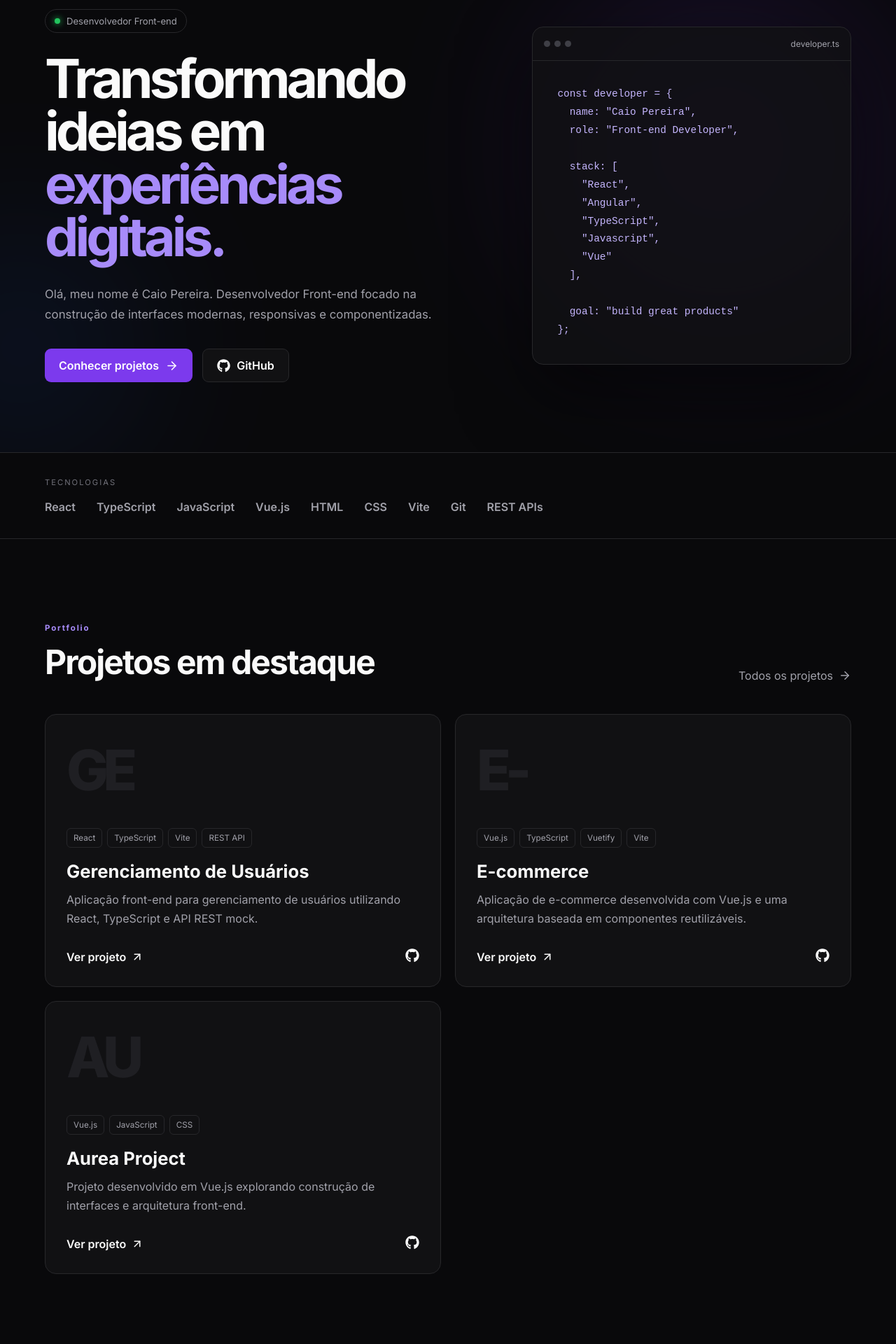
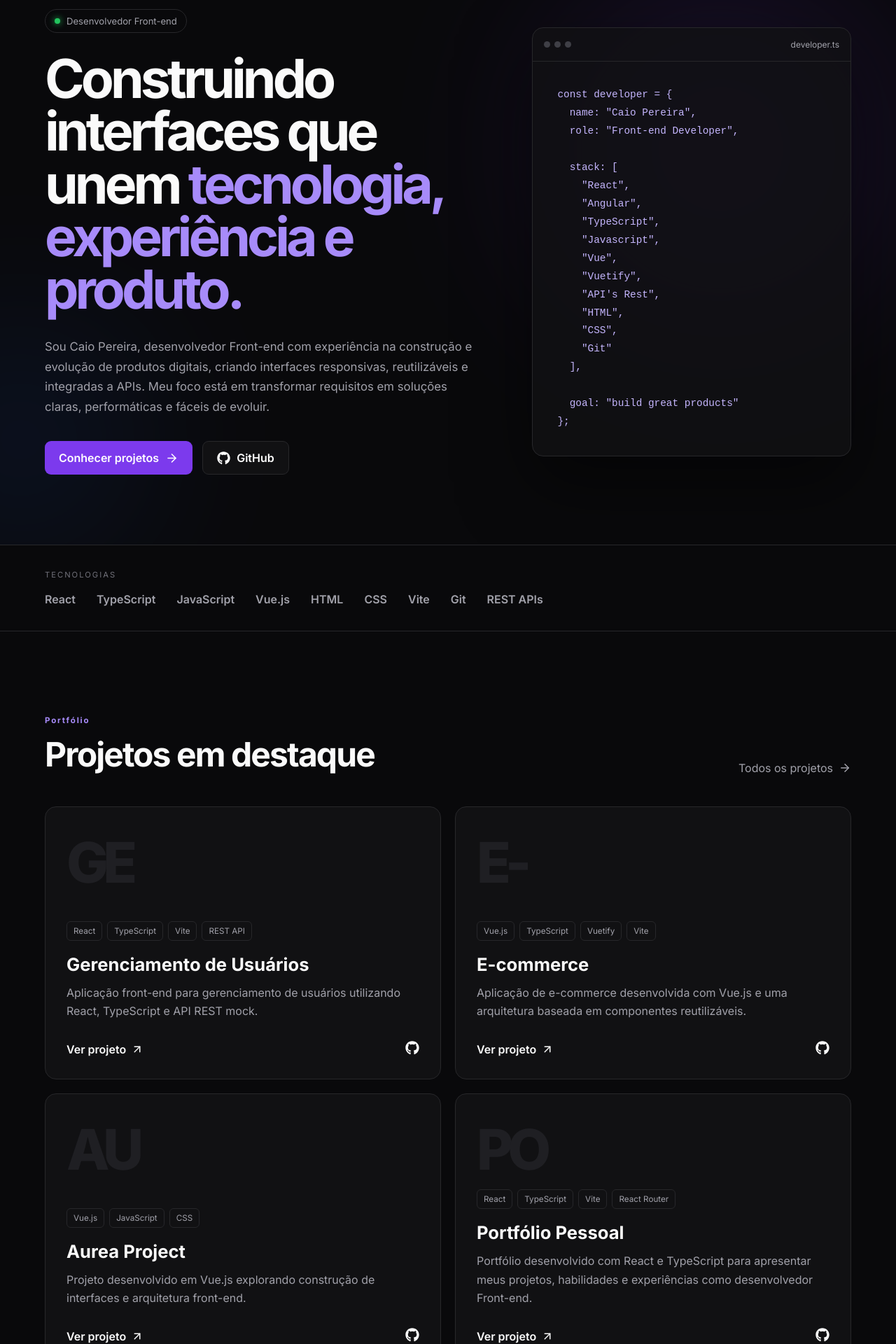
Before and after one commit to caioptt/portfolio, a React (Vite) app: page /projetos in a window 1280 px wide. Shown: the part 160-2080 px from the top of the page at 70% size. Built offline with nearby package versions, Linux system fonts and the light colour scheme.

Commit message:
text changes

```diff
--- a/package.json
+++ b/package.json
@@ -1,5 +1,5 @@
 {
-  "name": "portifolio",
+  "name": "portfolio",
   "private": true,
   "version": "0.0.0",
   "type": "module",
--- a/src/components/Footer.tsx
+++ b/src/components/Footer.tsx
@@ -29,14 +29,6 @@ export function Footer() {
         >
           <FaGithub />
         </a>
-               <a
-          href="https://github.com/caioptt"
-          target="_blank"
-          rel="noopener noreferrer"
-          aria-label="GitHub"
-        >
-          <FaWhatsapp />
-        </a>
 
       </div>
 
--- a/src/components/Header.tsx
+++ b/src/components/Header.tsx
@@ -19,7 +19,7 @@ export function Header() {
           className="logo"
           onClick={closeMenu}
         >
-          CP<span>.</span>
+          Caio.dev<span>.</span>
         </Link>
 
         <nav className={`navigation ${menuOpen ? "active" : ""}`}>
--- a/src/data/projects.ts
+++ b/src/data/projects.ts
@@ -1,6 +1,7 @@
 import type { Project } from "../types/project"
 
 export const projects: Project[] = [
+
   {
     slug: "teste-tecnico-xtracky",
 
@@ -99,5 +100,44 @@ export const projects: Project[] = [
       "Interface web",
       "Organização de código"
     ]
+  },
+    {
+    slug: "portfolio",
+
+    title: "Portfólio Pessoal",
+
+    shortDescription:
+      "Portfólio desenvolvido com React e TypeScript para apresentar meus projetos, habilidades e experiências como desenvolvedor Front-end.",
+
+    description:
+      "Aplicação SPA desenvolvida com React, TypeScript e Vite para centralizar meus projetos e apresentar minha trajetória profissional. O projeto foi estruturado com foco em componentização, reutilização de código, responsividade e organização de responsabilidades.",
+
+    technologies: [
+      "React",
+      "TypeScript",
+      "Vite",
+      "React Router",
+      "CSS",
+      "GitHub Pages"
+    ],
+
+    repository:
+      "https://github.com/caioptt/portfolio",
+
+    demo:
+      "https://caioptt.github.io/portfolio/",
+
+    featured: true,
+
+    highlights: [
+      "Arquitetura baseada em componentes reutilizáveis",
+      "Navegação SPA com React Router",
+      "Tipagem com TypeScript",
+      "Dados dos projetos centralizados",
+      "Layout responsivo",
+      "Filtros de projetos por tecnologia",
+      "Rotas dinâmicas para detalhes dos projetos",
+      "Deploy no GitHub Pages"
+    ]
   }
 ]
--- a/src/pages/Contact.tsx
+++ b/src/pages/Contact.tsx
@@ -79,7 +79,7 @@ export function Contact() {
           </a>
 
           <a
-             href="https://www.linkedin.com/in/caiodevpereira/"
+            href="https://www.linkedin.com/in/caiodevpereira/"
             target="_blank"
             rel="noopener noreferrer"
             className="contact-card"
@@ -104,10 +104,10 @@ export function Contact() {
           </a>
 
           <a
-             href="https://www.linkedin.com/in/caiodevpereira/"
+            href="https://wa.me/5531998634183"
             target="_blank"
             rel="noopener noreferrer"
-            className="contact-card"
+           className="contact-card"
           >
 
             <FaWhatsapp />
@@ -124,7 +124,7 @@ export function Contact() {
 
             </div>
 
-
+            <ArrowUpRight />
 
           </a>
 
--- a/src/pages/Home.tsx
+++ b/src/pages/Home.tsx
@@ -44,16 +44,17 @@ export function Home() {
             </span>
 
             <h1>
-              Transformando ideias em
-              <span> experiências digitais.</span>
+              Construindo interfaces que unem
+              <span> tecnologia, experiência e produto.</span>
             </h1>
+            <p>
+              Sou Caio Pereira, desenvolvedor Front-end com experiência
+              na construção e evolução de produtos digitais, criando
+              interfaces responsivas, reutilizáveis e integradas a APIs.
 
-            <p>
-              Olá, meu nome é Caio Pereira. Desenvolvedor Front-end
-              focado na construção de interfaces modernas,
-              responsivas e componentizadas.
+              Meu foco está em transformar requisitos em soluções
+              claras, performáticas e fáceis de evoluir.
             </p>
-
             <div className="hero-buttons">
 
               <Link
@@ -103,7 +104,12 @@ export function Home() {
     "Angular",
     "TypeScript",
     "Javascript",
-    "Vue"
+    "Vue",
+    "Vuetify",
+    "API's Rest",
+    "HTML",
+    "CSS",
+    "Git"
   ],
 
   goal: "build great products"
@@ -146,7 +152,7 @@ export function Home() {
           <div className="section-header">
 
             <SectionTitle
-              subtitle="Portfolio"
+              subtitle="Portfólio"
               title="Projetos em destaque"
             />
 
--- a/src/pages/Projects.tsx
+++ b/src/pages/Projects.tsx
@@ -34,7 +34,7 @@ export function Projects() {
 
         <div className="page-heading">
 
-          <span>PORTFOLIO</span>
+          <span>PORTFÓLIO</span>
 
           <h1>
             Projetos
```
Also changed, not shown: 1 other file (tests, documents, lock files or other folders).
